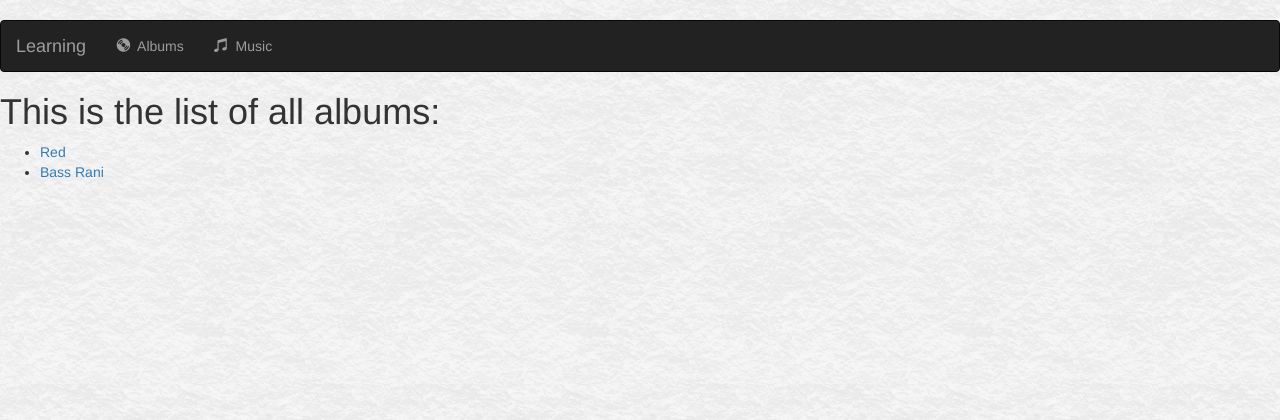
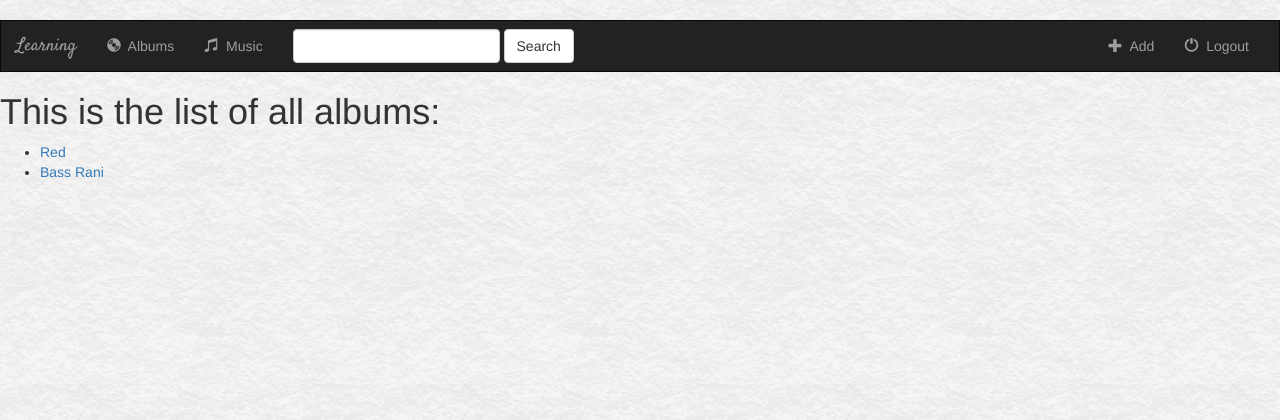
Before and after one commit to rohiteranki/Learning, a Django app: page /music/ in a window 1280 px wide. Shown: the top 420 px of the page. Run offline with Django 3.2, Linux system fonts and the light colour scheme; data comes from the database, SQL or seed files in the repository; some libraries are stand-ins or nearby versions.

Commit message:
Finished the navbar

```diff
--- a/music/static/music/style.css
+++ b/music/static/music/style.css
@@ -1,3 +1,14 @@
 body{
 background : white url("images/background.png");
 }
+
+.navbar
+{
+    border-radius : 0;
+
+}
+
+.navbar-brand
+{
+    font-family : 'Satisfy', cursive;
+}
--- a/music/templates/music/index.html
+++ b/music/templates/music/index.html
@@ -10,10 +10,15 @@
     <div class="container-fluid">
         <!-- Logo -->
         <div class = "navbar-header">
+            <button type="button" class="navbar-toggle" data-toggle="collapse" data_target="#topNavBar">
+                <span class="icon-bar"></span>
+                <span class="icon-bar"></span>
+                <span class="icon-bar"></span>
+            </button>
             <a class="navbar-brand" href="{% url 'music:index' %}">Learning</a>
-
+            <!-- Items -->
         </div>
-        <div class="collapse navbar-collapse">
+        <div class="collapse navbar-collapse" id="topNavBar">
             <ul class="nav navbar-nav">
                 <li class = "">
                     <a href = "{% url 'music:index'%}">
@@ -26,7 +31,28 @@
                     </a>
                 </li>
             </ul>
+            <form class="navbar-form navbar-left" role="search" method="get" action="#">
+                <div class="form-group">
+                    <input type="text" class="form-control" name="q" value=" ">
+                </div>
+                <button type="submit" class="btn btn-default">Search</button>
+            </form>
+            <ul class="nav navbar-nav navbar-right">
+                <li class = "">
+                    <a href = "#">
+                        <span class="glyphicon glyphicon-plus" aria-hidden="true"></span>&nbsp; Add
+                    </a>
+                </li>
+                <li class = "">
+                    <a href = "#">
+                        <span class="glyphicon glyphicon-off" aria-hidden="true"></span>&nbsp; Logout
+                    </a>
+                </li>
+            </ul>
+
+
         </div>
+
     </div>
 </nav>
 {% if all_albums %}
```
